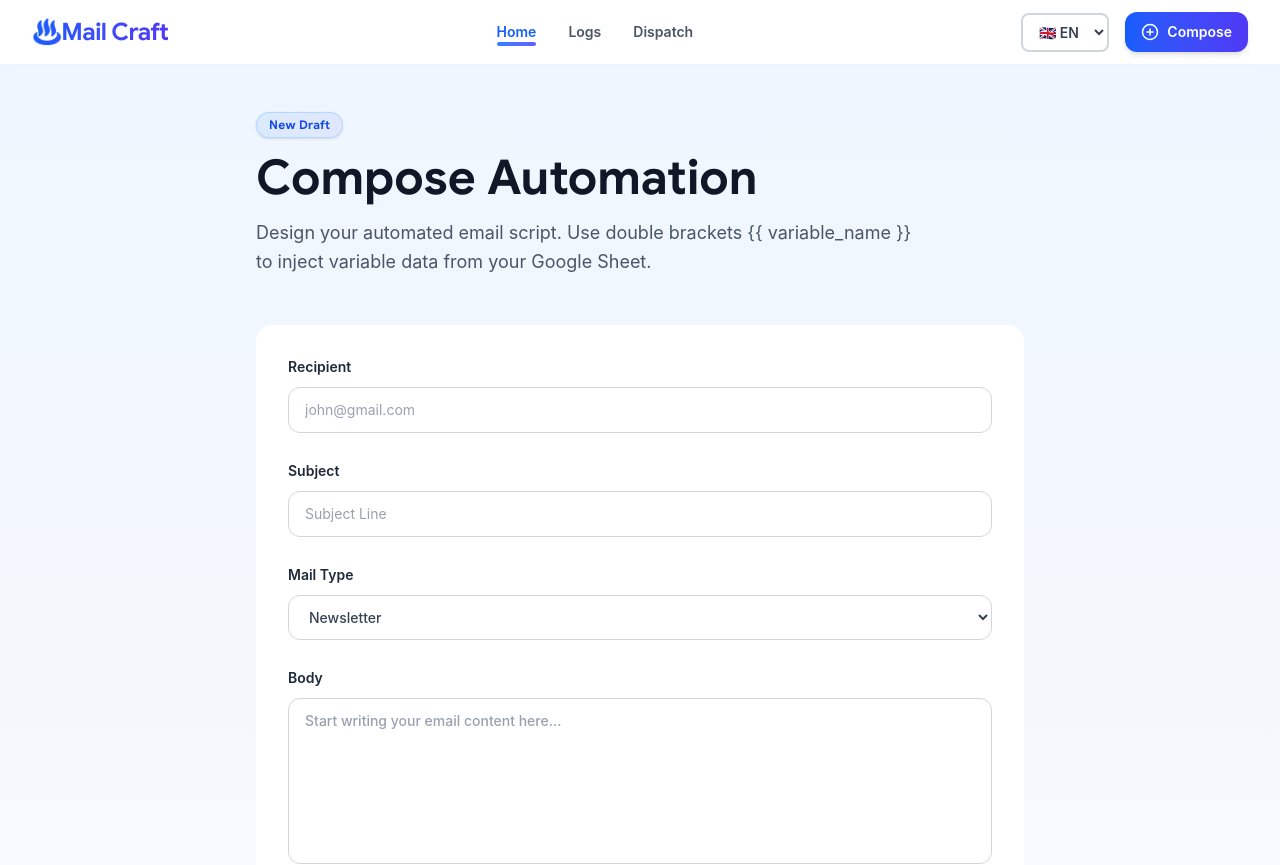
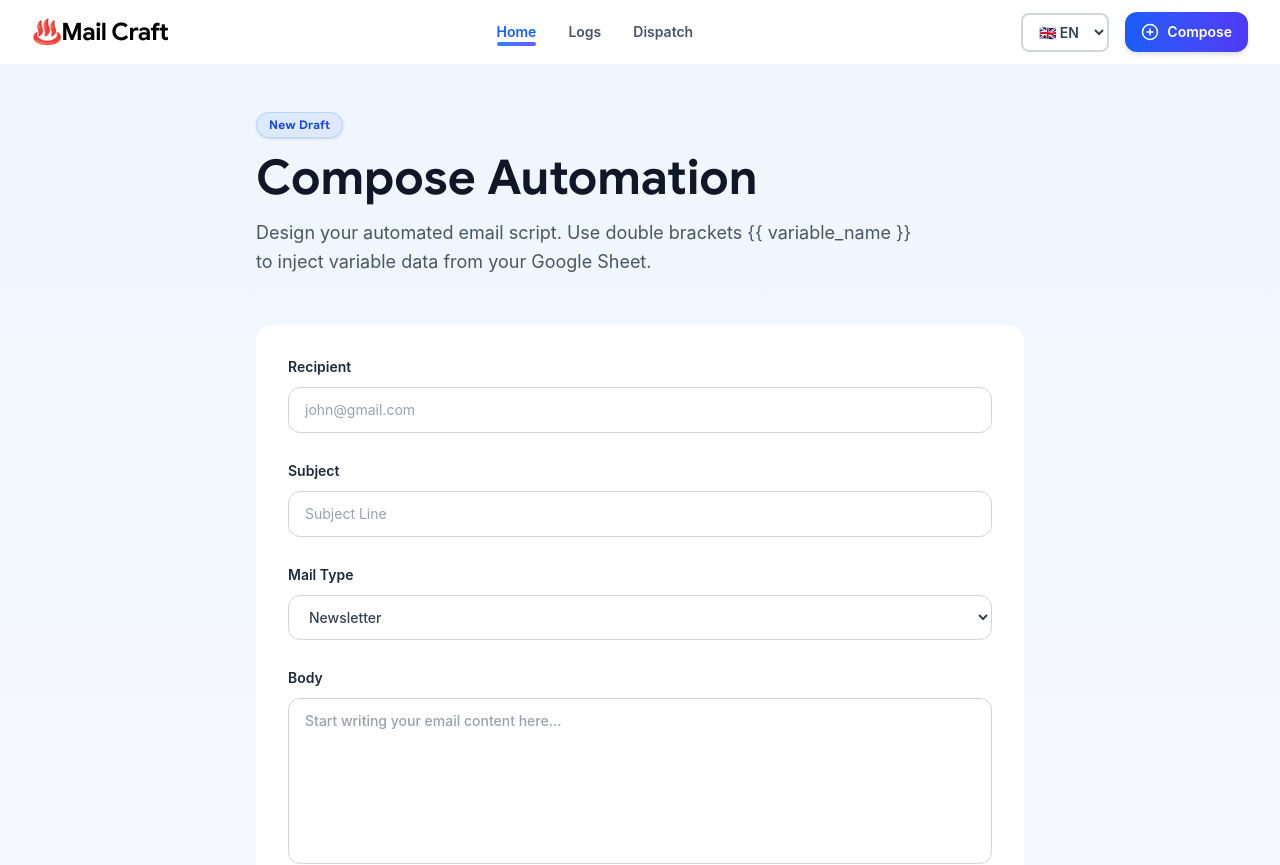
Before and after one commit to Thamidu-Nadun/yasmeen-frontend, a React (Vite) app: page /composer in a window 1280 px wide. Shown: the top 865 px of the page. Built offline with nearby package versions, Linux system fonts and the light colour scheme.

Commit message:
feat: update tailwind utils

```diff
--- a/src/App.jsx
+++ b/src/App.jsx
@@ -17,9 +17,9 @@
       <div className="bg-white w-screen h-screen">
         <Suspense
           fallback={
-            <div className="w-full h-screen flex items-center justify-center bg-gradient-to-b from-blue-50 to-white">
+            <div className="w-full h-screen flex items-center justify-center bg-linear-to-b from-blue-50 to-white">
               <div className="text-center">
-                <div className="inline-block animate-spin rounded-full h-12 w-12 border-b-2 border-blue-600 mb-4"></div>
+                <div className="inline-block animate-spin rounded-full h-12 w-12 border-b-2 border-blue-600 mb-4" />
                 <p className="text-gray-600 font-semibold">Loading...</p>
               </div>
             </div>
--- a/src/Pages/Composer/Composer.jsx
+++ b/src/Pages/Composer/Composer.jsx
@@ -62,7 +62,7 @@
   };
 
   return (
-    <div className="min-h-screen px-4 sm:px-6 lg:px-8 py-12 bg-gradient-to-b from-blue-50 to-gray-50">
+    <div className="min-h-screen px-4 sm:px-6 lg:px-8 py-12 bg-linear-to-b from-blue-50 to-gray-50">
       <div className="w-full max-w-3xl mx-auto">
 
         {/* Header */}
--- a/src/index.css
+++ b/src/index.css
@@ -88,11 +88,11 @@
 
 /* Utility Classes */
 .bg-gradient-primary {
-  @apply bg-gradient-to-r from-blue-600 to-indigo-600;
+  @apply bg-linear-to-r from-blue-600 to-indigo-600;
 }
 
-.text-gradient {
-  @apply bg-gradient-to-r from-blue-600 to-indigo-600 bg-clip-text text-transparent;
+.text-linear {
+  @apply bg-linear-to-r from-blue-600 to-indigo-600 bg-clip-text text-transparent;
 }
 
 .btn-focus {
```
